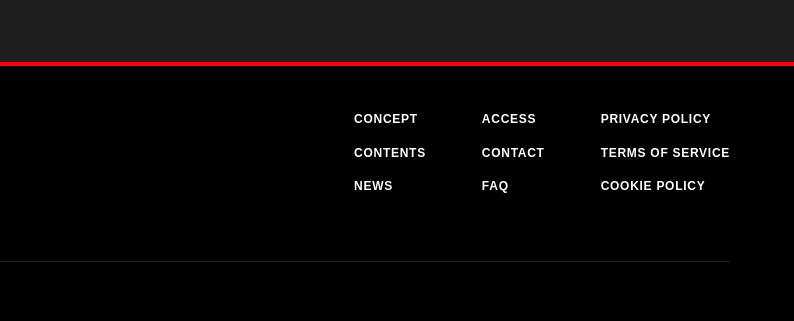
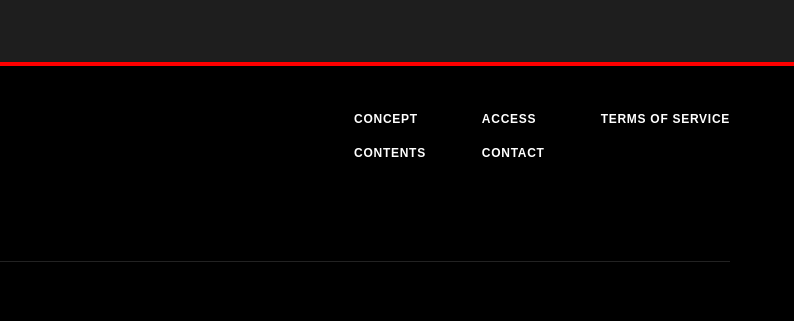
Before and after one commit to nishikou1024/car-event, a plain HTML site: page カーイベント/event.html in a window 1280 px wide. Shown: the part 3835-4156 px from the top of the page, 486-1280 px from the left. Drawn offline with nearby package versions, Linux system fonts and the light colour scheme; some packages are replaced by stand-ins of ours.

Commit message:
footerのhtml,cssを変更しました。

```diff
--- a/カーイベント/event.html
+++ b/カーイベント/event.html
@@ -276,17 +276,17 @@
                     <div class="footer__col">
                         <a href="#">CONCEPT</a>
                         <a href="#">CONTENTS</a>
-                        <a href="#">NEWS</a>
+
                     </div>
                     <div class="footer__col">
                         <a href="#">ACCESS</a>
                         <a href="#">CONTACT</a>
-                        <a href="#">FAQ</a>
+
                     </div>
                     <div class="footer__col">
-                        <a href="#">PRIVACY POLICY</a>
+
                         <a href="#">TERMS OF SERVICE</a>
-                        <a href="#">COOKIE POLICY</a>
+
                     </div>
                 </div>
             </div>
```
